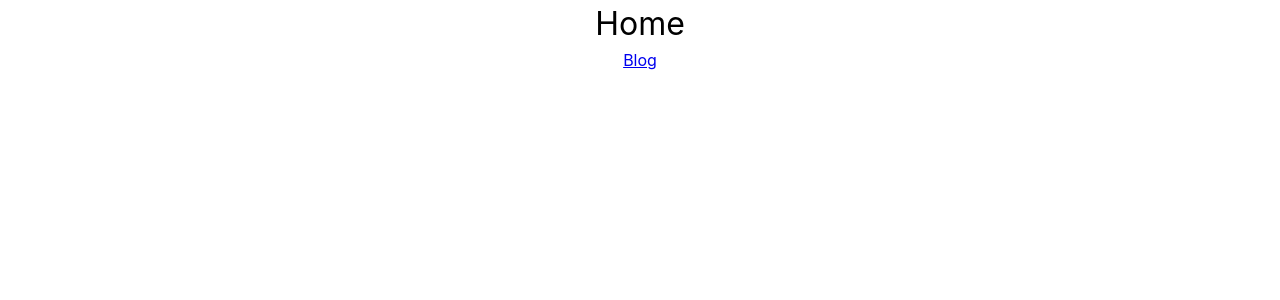
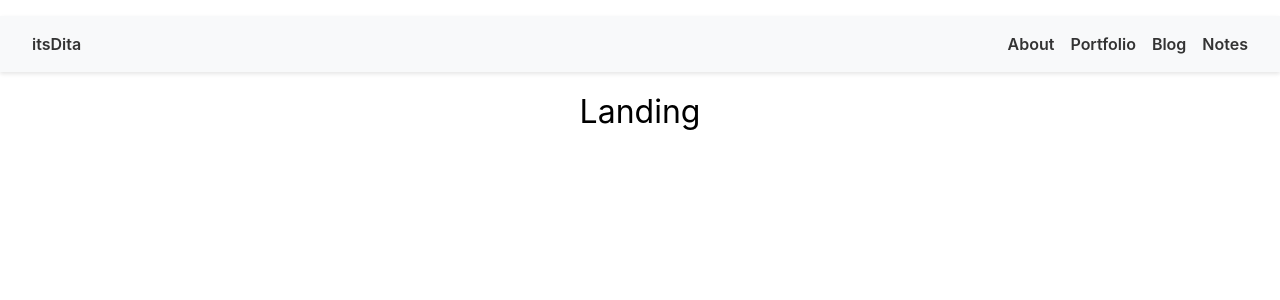
Before and after one commit to itsdita/itsdita-portfolio-blog, a React (Vite) app: page / in a window 1280 px wide. Shown: the top 300 px of the page. Built offline with nearby package versions, Linux system fonts and the light colour scheme.

Commit message:
Create and link pages to navbar

```diff
--- /dev/null
+++ b/src/pages/About.jsx
@@ -0,0 +1,7 @@
+export default function About() {
+    return (
+      <div>
+        <h1>About</h1>
+      </div>
+    )
+  }
--- a/src/pages/Home.jsx
+++ b/src/pages/Home.jsx
@@ -1,10 +1,11 @@
-import {Link} from 'react-router-dom';
+import {Outlet} from 'react-router-dom';
+import Navbar from './components/Navbar';
 
 export default function Blog() {
     return (
-      <div>
-        <h1>Home</h1>
-        <Link to="/blog">Blog</Link>
-      </div>
+      <>
+        <Navbar />
+        <Outlet/>
+      </>
     )
   }
--- /dev/null
+++ b/src/pages/Landing.jsx
@@ -0,0 +1,7 @@
+export default function Landing() {
+    return (
+      <>
+        <h1>Landing</h1>
+      </>
+    )
+  }
--- /dev/null
+++ b/src/pages/Notes.jsx
@@ -0,0 +1,7 @@
+export default function Notes() {
+    return (
+      <div>
+        <h1>Notes</h1>
+      </div>
+    )
+  }
--- /dev/null
+++ b/src/pages/Portfolio.jsx
@@ -0,0 +1,7 @@
+export default function Portfolio() {
+    return (
+      <div>
+        <h1>Portfolio</h1>
+      </div>
+    )
+  }
--- /dev/null
+++ b/src/pages/components/Navbar.jsx
@@ -0,0 +1,17 @@
+import "./Navbar.css";
+
+export default function Navbar() {
+  return (
+    <nav>
+      <div id="nav-logo">
+        <a href="/">itsDita</a>
+      </div>
+      <div id="nav-links">
+        <a href="/about">About</a>
+        <a href="/portfolio">Portfolio</a>
+        <a href="/blog">Blog</a>
+        <a href="/notes">Notes</a>
+      </div>
+    </nav>
+  );
+}
--- a/src/pages/index.js
+++ b/src/pages/index.js
@@ -1,2 +1,6 @@
+export {default as About} from './About.jsx';
 export {default as Blog} from './Blog.jsx';
 export {default as Home} from './Home.jsx';
+export {default as Landing} from './Landing.jsx';
+export {default as Notes} from './Notes.jsx';
+export {default as Portfolio} from './Portfolio.jsx';
--- a/src/pages/navbar/Navbar.jsx
+++ /dev/null
@@ -1,17 +0,0 @@
-import "./Navbar.css";
-
-export default function Navbar() {
-  return (
-    <nav>
-      <div id="nav-logo">
-        <a href="">itsDita</a>
-      </div>
-      <div id="nav-links">
-        <a href="">About</a>
-        <a href="">Portfolio</a>
-        <a href="">Blog</a>
-        <a href="">Notes</a>
-      </div>
-    </nav>
-  );
-}
```
Also changed, not shown: src/App.jsx (+30 -17 lines), src/pages/components/Navbar.css (renamed from src/pages/navbar/Navbar.css).
